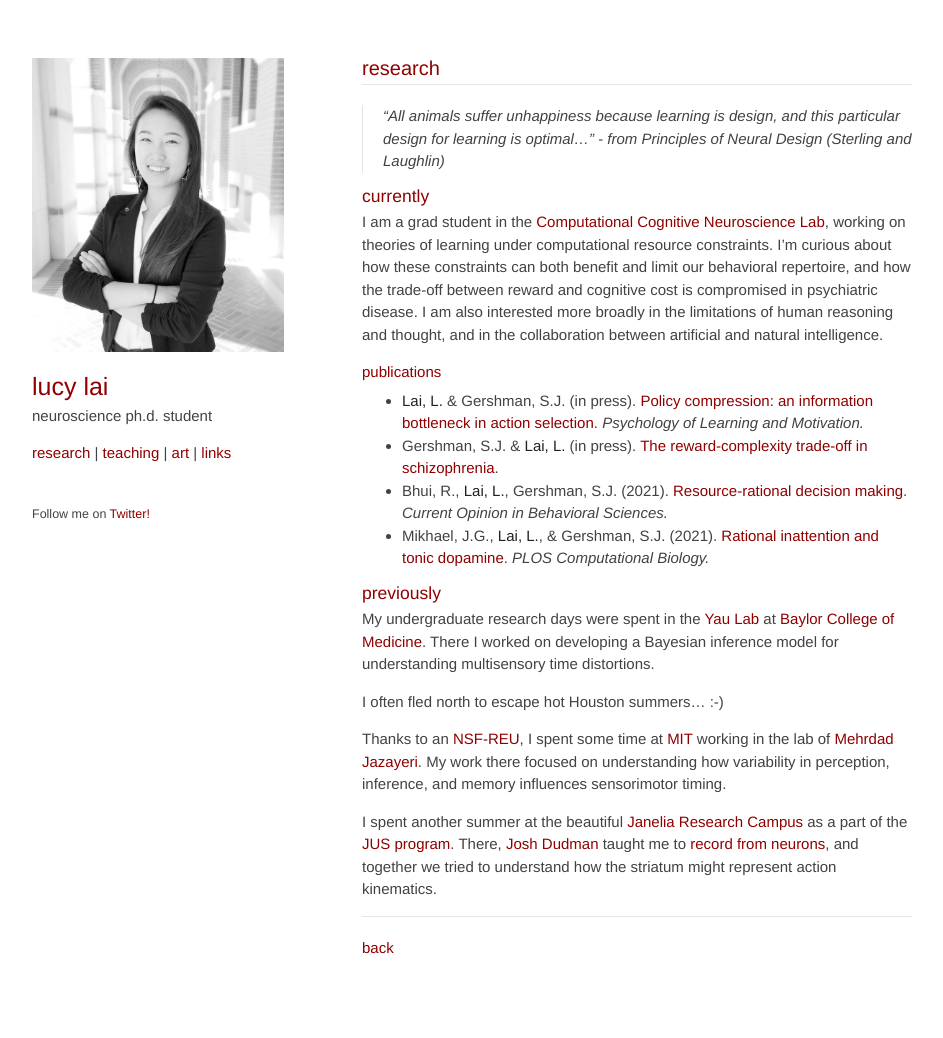
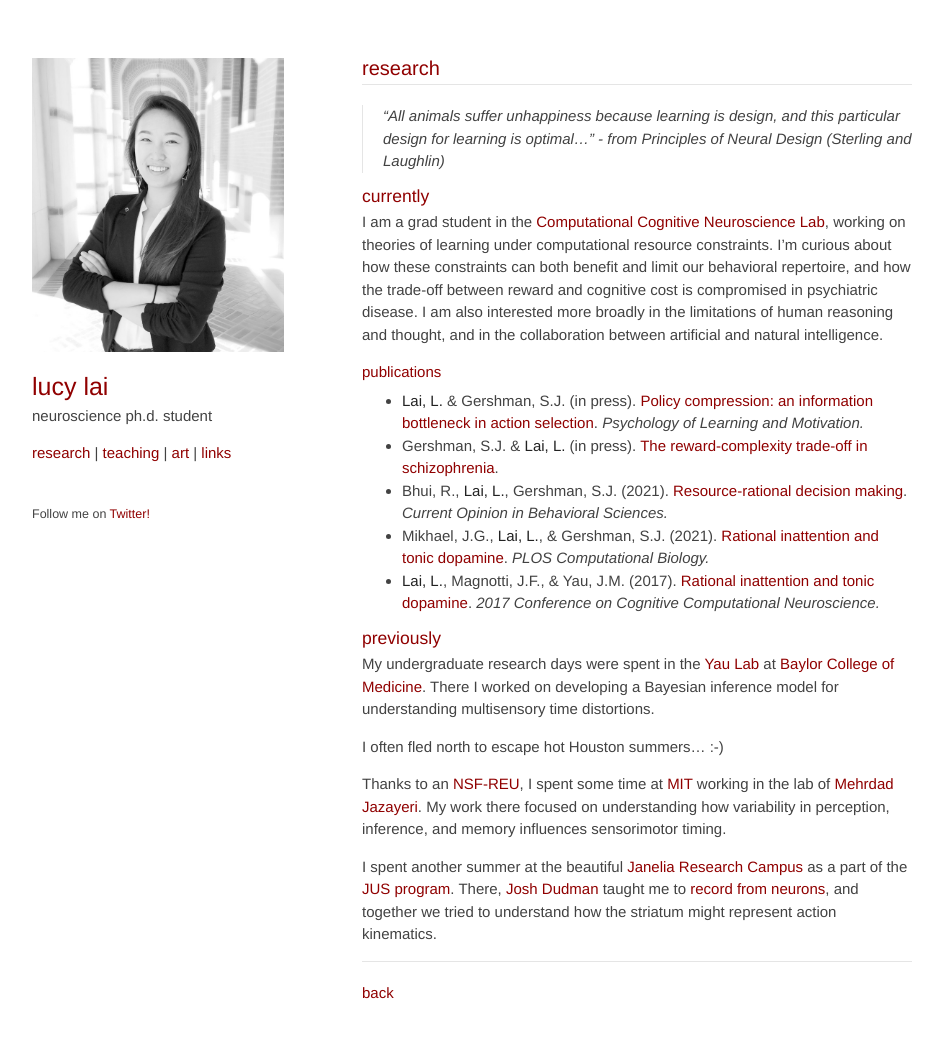
Before and after one commit to lucylai96/lucylai96.github.io, a Jekyll site: the page built from research.md, in a window 1280 px wide and 1069 px high. Shown: the top 1038 px of the window, without its empty margins (168-1111 px from the left). Built offline with Jekyll 4.4.1, drawn with Linux system fonts in a browser that asks for light colours; our own code applies the rules of GitHub Pages for plain Markdown files.

Commit message:
Update research.md

```diff
--- a/research.md
+++ b/research.md
@@ -12,6 +12,7 @@ I am a grad student in the [Computational Cognitive Neuroscience Lab](http://ger
 - Gershman, S.J. & **Lai, L.** (in press). [The reward-complexity trade-off in schizophrenia](./pubs/GershmanLai2021.pdf){:target="_blank"}.
 - Bhui, R., **Lai, L.**, Gershman, S.J. (2021). [Resource-rational decision making](./pubs/BhuiLaiGershman2021.pdf){:target="_blank"}. _Current Opinion in Behavioral Sciences._
 - Mikhael, J.G., **Lai, L.**, & Gershman, S.J. (2021). [Rational inattention and tonic dopamine](./pubs/MikhaelLaiGershman21.pdf){:target="_blank"}. _PLOS Computational Biology._
+- **Lai, L.**, Magnotti, J.F., & Yau, J.M. (2017). [Rational inattention and tonic dopamine](./pubs/LaiMagnottiYau2017.pdf){:target="_blank"}. _2017 Conference on Cognitive Computational Neuroscience._
 
 ### previously
 My undergraduate research days were spent in the [Yau Lab](http://yaulab.com/){:target="_blank"} at [Baylor College of Medicine](http://www.bcm.edu/){:target="_blank"}. There I worked on developing a Bayesian inference model for understanding multisensory time distortions.
```
